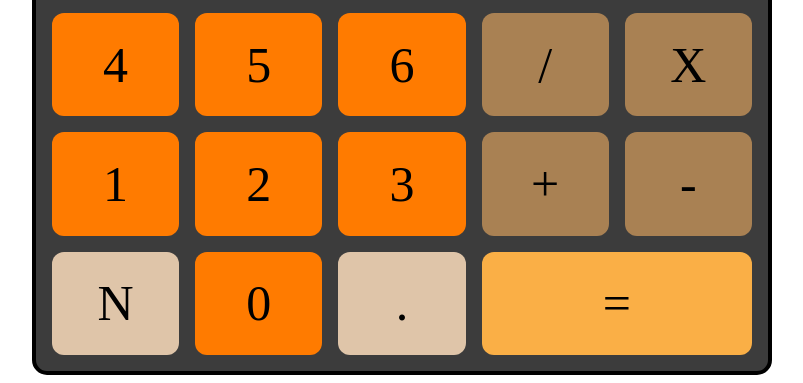
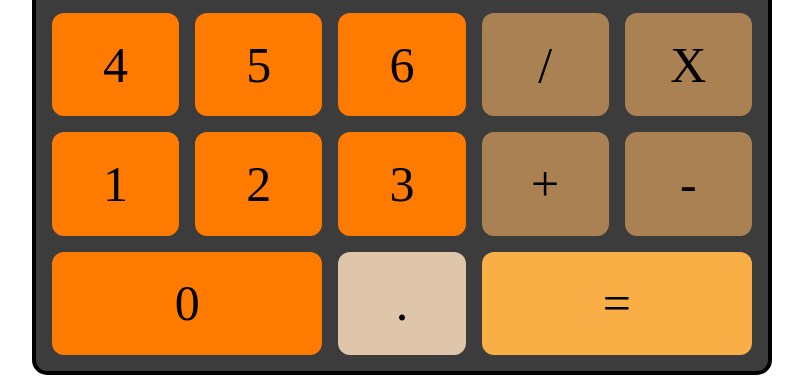
Before and after one commit to Andreas040206/calculator, a plain HTML site: page index.html in a window 1280 px wide. Shown: the part 565-948 px from the top of the page, without its empty margins (238-1041 px from the left). Drawn offline with Linux system fonts and the light colour scheme.

Commit message:
removed the button that didn't do anything and expanded the zero button with the extra space so it lookes nice

```diff
--- a/index.html
+++ b/index.html
@@ -31,7 +31,6 @@
     <div id="plusBtn" class="plusBtnClass calBtn">+</div>
     <div id="minusBtn" class="minusBtnClass calBtn">-</div>
 
-    <div id="nothingBtn" class="nothingBtnClass calBtn">N</div>
     <div id="Num0Btn" class="Num0BtnClass numBtns">0</div>
     <div id="commaBtn" class="commaBtnClass calBtn">.</div>
     <div id="equalBtn" class="equalBtnClass calBtn">=</div>
--- a/style.css
+++ b/style.css
@@ -15,7 +15,7 @@
     "seven eight nine clear allClear"
     "four five six divide multiply1"
     "one two three plus minus"
-    "nothing zero comma equal equal"
+    "zero1 zero1 comma equal equal"
     ;
 }
 
@@ -81,11 +81,6 @@
     background-color: rgb(169, 129, 83);
 }
 
-.nothingBtnClass{
-    grid-area: nothing;
-    background-color: rgb(223, 197, 169);
-}
-
 .commaBtnClass{
     grid-area: comma;
     background-color: rgb(223, 197, 169);
@@ -135,6 +130,10 @@
     grid-area: three;
 }
 
+.Num0BtnClass {
+    grid-area: zero1;
+}
+
 .calContainer{
     margin-top: 200px;
     display: flex;
```
